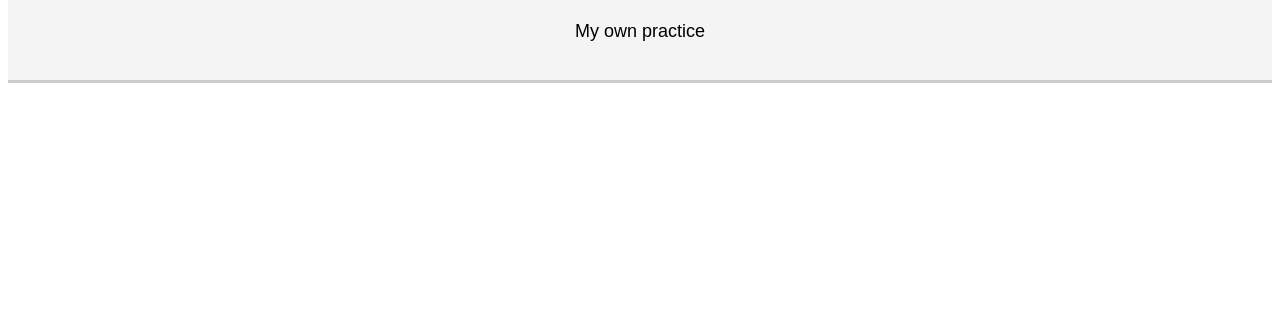
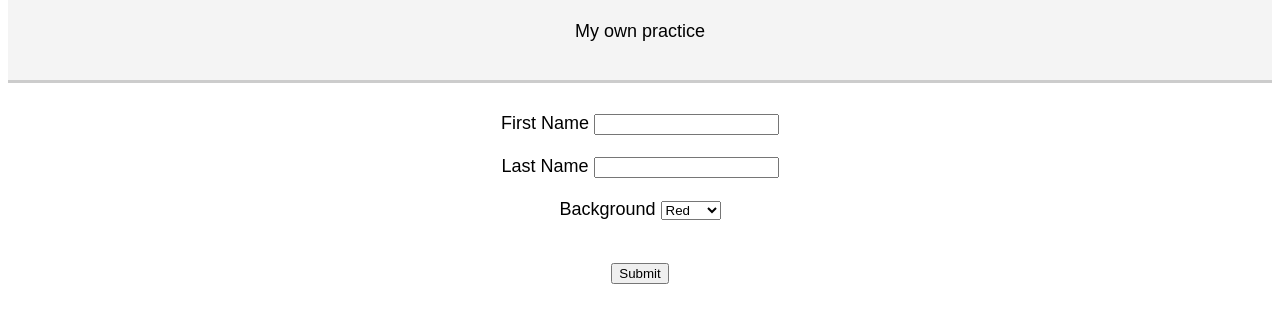
Before and after one commit to keys4words/js, a plain HTML site: page js_sandbox/flow/index.html in a window 1280 px wide. Shown: the part 97-420 px from the top of the page. Drawn offline with Linux system fonts and the light colour scheme.

Commit message:
finished flow in js_sandbox

```diff
--- a/js_sandbox/flow/index.html
+++ b/js_sandbox/flow/index.html
@@ -7,14 +7,42 @@
     <script src="main.js"></script>
     <title>JS flow</title>
 </head>
-<body>
-    <div class="header">
-        <h1>Learning JS flow</h1>
+<body id="body">
+    <div id="header" class="header">
+        <h1 class="heading">Learning JS flow</h1>
         <p>My own practice</p>
     </div>
 
     <div class="container">
-
+        <!-- <button onclick="doClick()">Click me</button> -->
+        <!-- <button onclick="this.innerHTML = 'You clicked!'">Click me</button> -->
+        <!-- <button onclick="changeText(this)">Click me</button> -->
+        <!-- <button onclick="changeText()">Click me</button> -->
+        <!-- <button onmouseover="showDate()" onmouseout="clearDate()">Click me</button> -->
+        <!-- <h2 class="time"></h2> -->
+        <form action="something.php" method="post" name="myForm" onsubmit="return validateForm()">
+            <div>
+                <label for="firstName">First Name</label>
+                <input type="text" name="firstName" id="firstName">
+            </div>
+            <br>
+            <div>
+                <label for="lastName">Last Name</label>
+                <input type="text" name="lastName" id="lastName">
+            </div>
+            <br>
+            <div>
+                <label for="background">Background</label>
+                <select name="background" id="background" onchange="changeBackground(this)">
+                    <option value="red">Red</option>
+                    <option value="blue">Blue</option>
+                    <option value="green">Green</option>
+                </select>
+            </div>
+            <br>
+            <br>
+            <input type="submit" value="Submit">
+        </form>
     </div>
 </body>
 </html>
--- a/js_sandbox/flow/main.js
+++ b/js_sandbox/flow/main.js
@@ -1,9 +1,106 @@
-var number1 = '345';
+/*var number1 = '345';
 var number2 = [1,51,6, 45];
 number2.push(999);
-// number2.sort();
+number2.sort();
 number2.reverse();
 number2.forEach(function(el){
-    console.log(el);
+     console.log(el);
 })
 console.log(number2);
+var person = {
+    firstName: 'James',
+    lastName: 'Bond',
+    age: 43,
+    children: ['Nicholas', 'Ann'],
+    address: {
+        city: 'Moscow',
+        state: 'MA',
+        street: 'Baker str'
+    },
+    fullName:function(){
+        return this.firstName + ' ' + this.lastName;
+    }
+}
+console.log(person.children[0]);
+console.log(person.address.state);
+console.log(person.fullName());
+
+var apple = new Object();
+apple.color = 'red';
+apple.shape = 'round';
+apple.describe = function(){
+    return 'An apple is the color: '+this.color + ' and shape: '+this.shape;
+}
+
+console.log(apple.describe());
+
+// constructor pattern
+function Fruit(name, color, shape){
+    this.name = name;
+    this.color = color;
+    this.shape = shape;
+
+    this.describe = function(){
+        return 'A '+this.name+' is the color: '+this.color+' and is the shape '+this.shape;
+    }
+}
+
+var banana = new Fruit('banana', 'yellow', 'oval');
+console.log(banana.describe());
+
+
+var users = [
+    {
+        name: 'Keany Reaves',
+        age: 51
+    },
+    {
+        name: 'Arnold Schwarznegger',
+        age: 65
+    },
+    {
+        name: 'Kim Bessinger',
+        age: 59
+    }
+];
+console.log(users[0].name);
+
+function doClick(){
+    alert('You clicked');
+}
+
+// function changeText(id){
+//     id.innerHTML = 'You clicked!';
+// }
+
+function changeText(){
+    var heading = document.getElementsByClassName('heading')[0];
+    heading.innerHTML = 'You clicked';
+}
+
+function showDate(){
+    var time = document.getElementsByClassName('time')[0];
+    time.innerHTML = Date();
+}
+
+function clearDate(){
+    var time = document.getElementsByClassName('time')[0];
+    time.innerHTML = '';
+}
+
+function changeBackground(x){
+    var heading = document.getElementById('header');
+    heading.style.color = x.value;
+}
+*/
+function validateForm(){
+    var firstName = document.forms['myForm']['firstName'].value;
+    if(firstName == null || firstName == ''){
+        alert('First name is required');
+        return false;
+    }
+    if(firstName.length < 3){
+        alert('First name must be at least 3 chars');
+        return false;
+    }
+}
```
